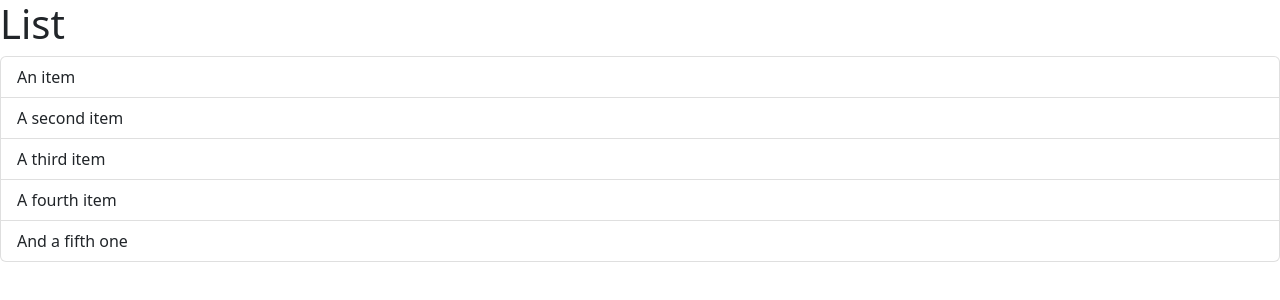
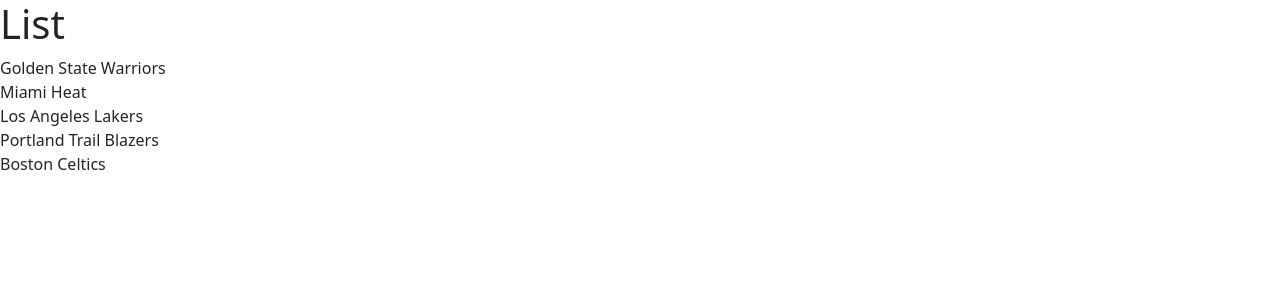
Before and after one commit to nealwaga/Learning-React, a React (Vite) app in the folder My-First-React-App/: page / in a window 1280 px wide. Shown: the top 300 px of the page. Built offline with nearby package versions, Linux system fonts and the light colour scheme.

Commit message:
rendering lists

```diff
--- a/My-First-React-App/src/components/ListGroup.tsx
+++ b/My-First-React-App/src/components/ListGroup.tsx
@@ -1,14 +1,20 @@
 function ListGroup() {
+  const teams = [
+    "Golden State Warriors",
+    "Miami Heat",
+    "Los Angeles Lakers",
+    "Portland Trail Blazers",
+    "Boston Celtics",
+  ];
+
   return (
     <>
-        <h1>List</h1>
-        <ul className="list-group">
-          <li className="list-group-item">An item</li>
-          <li className="list-group-item">A second item</li>
-          <li className="list-group-item">A third item</li>
-          <li className="list-group-item">A fourth item</li>
-          <li className="list-group-item">And a fifth one</li>
-        </ul>
+      <h1>List</h1>
+      <ul className="list-group">
+        {teams.map((team) => (
+          <li key={team}>{team}</li>
+        ))}
+      </ul>
     </>
   );
 }
```
